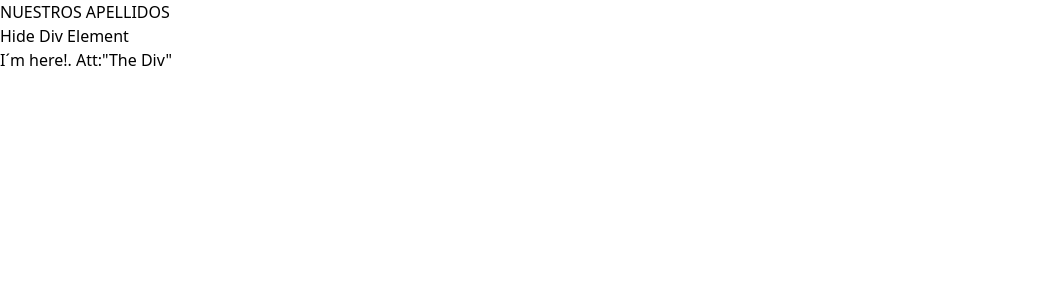
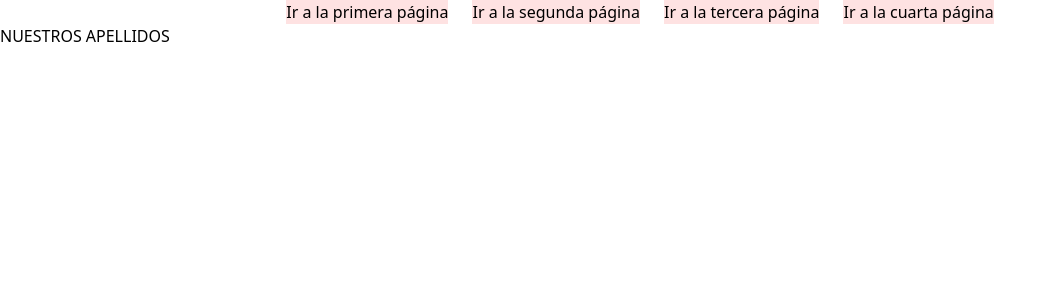
Before and after one commit to JesusAbarcaRodriguez/ReactChallenges, a React (Vite) app in the folder reactChallenges/: page / in a window 1280 px wide. Shown: the top 300 px of the page, without its empty margins (0-1057 px from the left). Built offline with nearby package versions, Linux system fonts and the light colour scheme.

Commit message:
[UPDATE] add fourt challemge

```diff
--- a/reactChallenges/index.html
+++ b/reactChallenges/index.html
@@ -7,7 +7,7 @@
     <title>Vite + React</title>
   </head>
   <body>
-    <div id="root"></div>
+    <div class="justify-center"  id="root"></div>
     <script type="module" src="/src/main.jsx"></script>
   </body>
 </html>
--- a/reactChallenges/src/App.jsx
+++ b/reactChallenges/src/App.jsx
@@ -1,13 +1,49 @@
 import React, { useState } from "react";
 import First from "./component/firstChallenge";
-// import Second from "./component/secondChallenge";
+import Second from "./component/secondChallenge";
 import Third from "./component/thirdChallenge";
+import Fourt from "./component/fourthChallenge"
 function App() {
+  const [animals, setAnimals] = useState([
+    { id: 1, name: "Tiger" },
+    { id: 2, name: "Lion" },
+    { id: 3, name: "Python" },
+  ]);
+
+  const [currentPage, setCurrentPage] = useState("first");
+
+  const handleClick = (page) => {
+    setCurrentPage(page);
+  };
+
+  let currentComponent;
+  if (currentPage === "first") {
+    currentComponent = <First />;
+  } else if (currentPage === "second") {
+    currentComponent = <Second animals={animals} />;
+  } else if (currentPage === "third") {
+    currentComponent = <Third />;
+  } else if (currentPage === "fourt") {
+    currentComponent = <Fourt />;
+  }
+
   return (
-    <div>
-      <First />
-      {/* <Second /> */}
-      <Third/>
+    <div class="flex align-middle flex-col">
+      <div class="flex justify-center flex-row">
+        <button class="bg-red-100 mx-3" onClick={() => handleClick("first")}>
+          Ir a la primera página
+        </button>
+        <button class="bg-red-100 mx-3" onClick={() => handleClick("second")}>
+          Ir a la segunda página
+        </button>
+        <button class="bg-red-100 mx-3" onClick={() => handleClick("third")}>
+          Ir a la tercera página
+        </button>
+        <button class="bg-red-100 mx-3" onClick={() => handleClick("fourt")}>
+          Ir a la cuarta página
+        </button>
+      </div>
+      <div class="align-middle"> {currentComponent}</div>
     </div>
   );
 }
--- /dev/null
+++ b/reactChallenges/src/component/fifthChallenge.jsx
@@ -0,0 +1,4 @@
+import React, { useState } from "react";
+
+
+export default ButtonAndDiv;
--- /dev/null
+++ b/reactChallenges/src/component/fourthChallenge.jsx
@@ -0,0 +1,19 @@
+import React, { useState } from 'react';
+
+function InputLabel() {
+  const [inputValue, setInputValue] = useState('');
+
+  const handleInputChange = (event) => {
+    setInputValue(event.target.value);
+  };
+
+  return (
+    <div class="flex flex-col">
+      <label htmlFor="input">Data Binding</label>
+      <input  type="text" id="input" value={inputValue} onChange={handleInputChange} placeholder="Digite texto"/>
+      <label>{inputValue}</label>
+    </div>
+  );
+}
+
+export default InputLabel;
--- a/reactChallenges/src/component/secondChallenge.jsx
+++ b/reactChallenges/src/component/secondChallenge.jsx
@@ -1,15 +1,16 @@
-import React, { useState } from "react";
+import React from "react";
 
-function AnimalList() {
-    return (
-    <ul>
-        {props.animals.map(animal => (
-        <li key={animal.id}>{animal.name}</li>
+function SecondChallenge(props) {
+  return (
+    <div>
+      <h1>My Animal List:</h1>
+      <ul>
+        {props.animals.map((animal) => (
+          <li key={animal.id}>{animal.name}</li>
         ))}
-    </ul>
-    );
+      </ul>
+    </div>
+  );
 }
 
-// ReactDOM.render(<AnimalList animals={animals} />, document.getElementById("root"));
-
-export default AnimalList;
+export default SecondChallenge;
--- /dev/null
+++ b/reactChallenges/src/component/sixthChallenge.jsx
@@ -0,0 +1,4 @@
+import React, { useState } from "react";
+
+
+export default ButtonAndDiv;
--- a/reactChallenges/src/component/thirdChallenge.jsx
+++ b/reactChallenges/src/component/thirdChallenge.jsx
@@ -1,22 +1,25 @@
-import React, { useState } from 'react';
+import React, { useState } from "react";
 
 function ButtonAndDiv() {
-    const [showDiv, setShowDiv] = useState(true);
-    const [buttonText, setButtonText] = useState('Hide Div Element');
-    const handleClick = () => {
-    setShowDiv(false);
-    setButtonText('Show Div Element');
-}
+  const [isDivVisible, setIsDivVisible] = useState(true);
+  const [buttonText, setButtonText] = useState("Hide Div Element");
 
-return (
+  const handleClick = () => {
+    setIsDivVisible(!isDivVisible);
+    setButtonText(isDivVisible ? "Show Div Element" : "Hide Div Element");
+  };
+
+  return (
     <>
-    {showDiv && (
+      {
         <div>
-            <button onClick={handleClick}>{buttonText}</button>
-            <div>I´m here!. Att:"The Div"</div>
+          <button onClick={handleClick} class="bg-red-400">
+            {buttonText}
+          </button>
+          {isDivVisible && <div>I´m here!. Att:"The Div"</div>}
         </div>
-    )}
+      }
     </>
-);
+  );
 }
 export default ButtonAndDiv;
```
